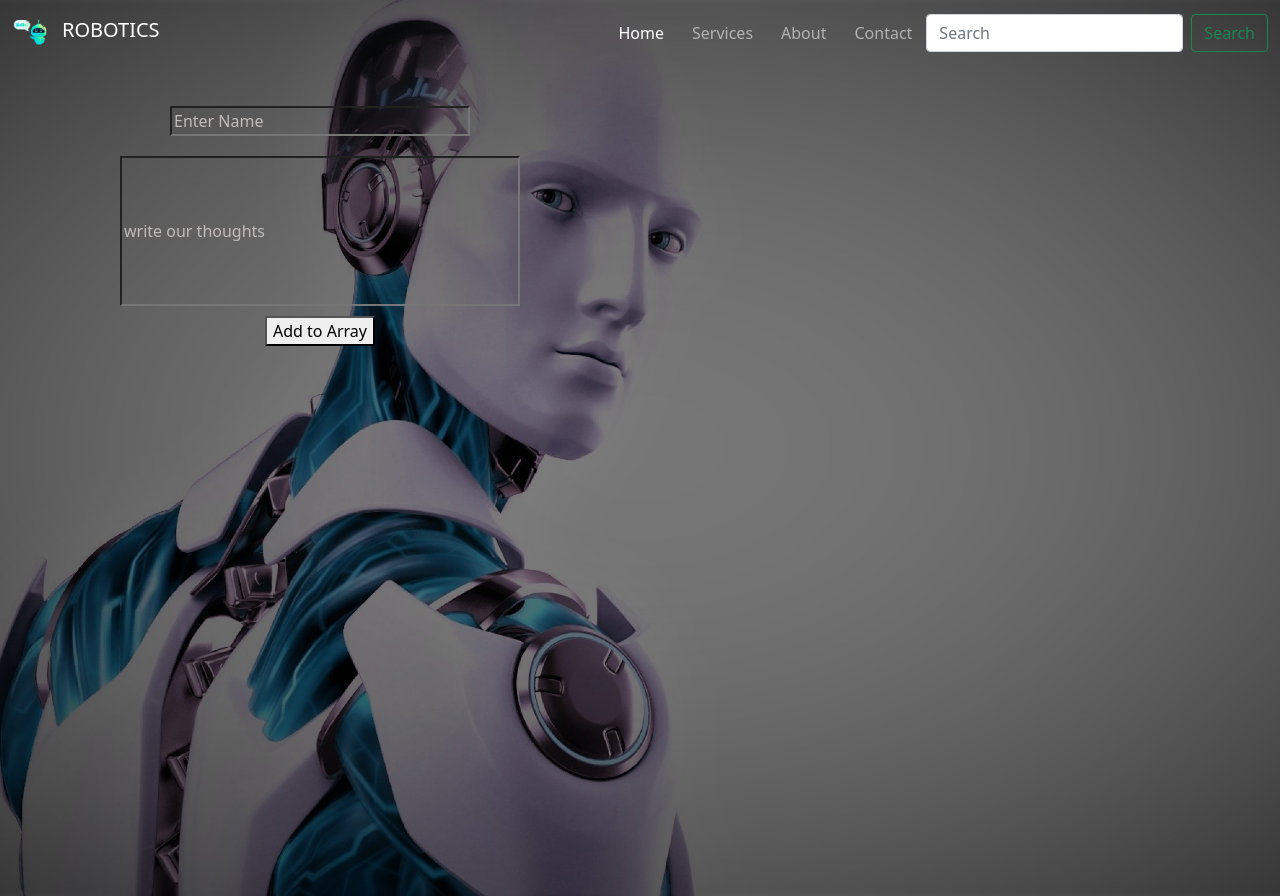
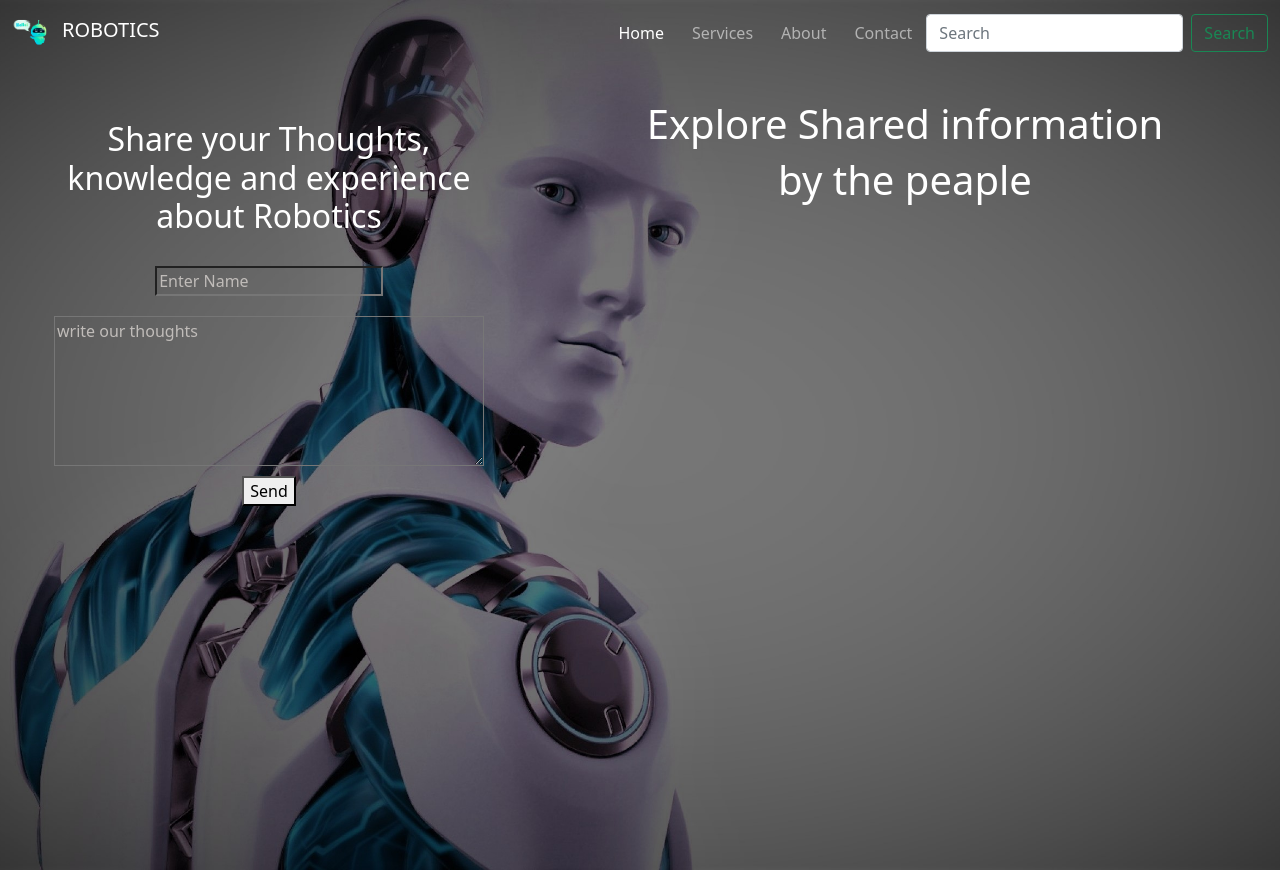
Before and after one commit to Pushpakparkhe/Robotics, a React (Create React App) app: page /article in a window 1280 px wide. After the commit the page ends 874 px from the top, so only its background shows below. Built offline with nearby package versions, Linux system fonts and the light colour scheme.

Commit message:
done article section

```diff
--- a/src/Screens/Article/Article.js
+++ b/src/Screens/Article/Article.js
@@ -7,7 +7,7 @@ function Article() {
   const [inputValue1, setInputValue1] = useState("");
   const [inputValue2, setInputValue2] = useState("");
 
-  console.log("aaaaaaaa",inputArray);
+  console.log("aaaaaaaa", inputArray);
 
   const handleInput1Change = (event) => {
     setInputValue1(event.target.value);
@@ -25,11 +25,41 @@ function Article() {
   };
 
   return (
-    <div className="ArticlePage">
-      <div className="col-12 col-lg-6 userinput">
-        <input className="name" type="text" value={inputValue1} onChange={handleInput1Change} placeholder="Enter Name"/>
-        <input className="article" type="text" value={inputValue2} onChange={handleInput2Change} placeholder="write our thoughts"/>
-        <button onClick={handleButtonClick}>Add to Array</button>
+    <div className="row m-1 ArticlePage">
+      <div className="col-12 col-lg-5  userinput">
+        <h2 className="ArticleTitle">
+          Share your Thoughts, knowledge and experience about Robotics
+        </h2>
+        <input
+          className="name"
+          type="text"
+          value={inputValue1}
+          onChange={handleInput1Change}
+          placeholder="Enter Name"
+        />
+        <textarea
+          className="article"
+          rows={4}
+          cols={50}
+          type="text"
+          value={inputValue2}
+          onChange={handleInput2Change}
+          placeholder="write our thoughts"
+        />
+        <button onClick={handleButtonClick}>Send</button>
+      </div>
+      <div className="col-12 col-lg-7  userinput">
+        <h1 className="explore">Explore Shared information </h1>
+        <h1 className="explore">by the peaple</h1>
+
+        <div>
+          {inputArray.map((obj, index) => (
+            <p newObj={index}>{obj.input1} </p>
+          ))}
+          {inputArray.map((obj, index) => (
+            <p newObj={index}>{obj.input2} </p>
+          ))}
+        </div>
       </div>
     </div>
   );
--- a/src/Screens/Article/Style.css
+++ b/src/Screens/Article/Style.css
@@ -5,29 +5,39 @@
 .userinput {
   display: flex;
   align-items: center;
-  justify-content: center;
   flex-direction: column;
   margin-top: 30px;
 }
 
-.name{
+.name {
   margin: 10px;
   background-color: transparent;
   color: white;
-    width: 300px;
+  width: 45%;
 }
-.name::placeholder{
+.name::placeholder {
   color: rgb(192, 188, 185);
 }
 
-.article{
+.article {
   margin: 10px;
   background-color: transparent;
-    color: rgb(172, 165, 165);
-    width: 400px;
+  color: white;
+  width: 85%;
   height: 150px;
+  resize: vertical;
 }
 
-.article::placeholder{
+.article::placeholder {
   color: rgb(192, 188, 185);
 }
+
+.ArticleTitle {
+  color: white;
+  margin: 4%;
+  text-align: center;
+}
+
+.explore{
+  color: white;
+}
```
Lines whose indentation alone changed are shown as unchanged.
